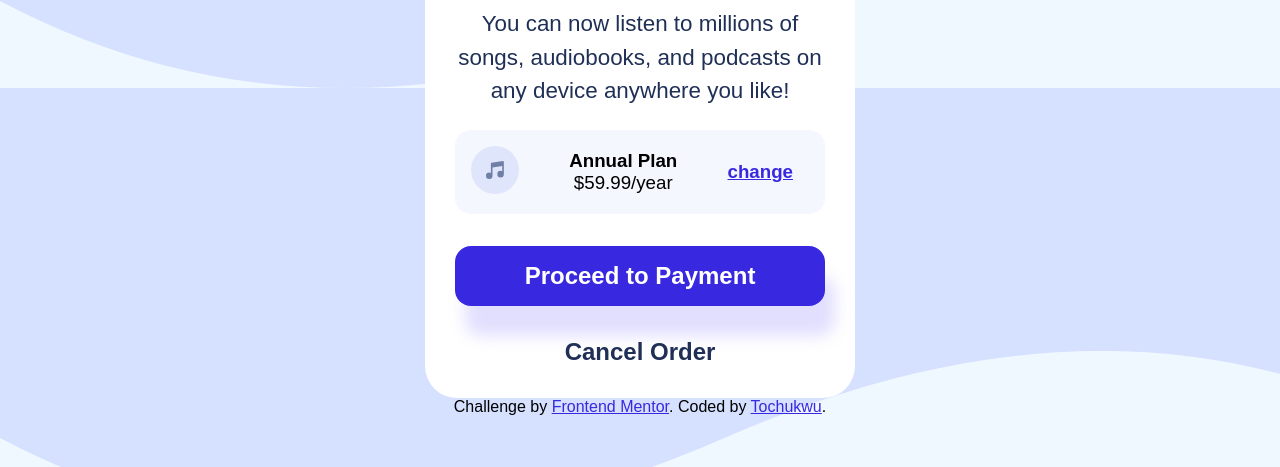
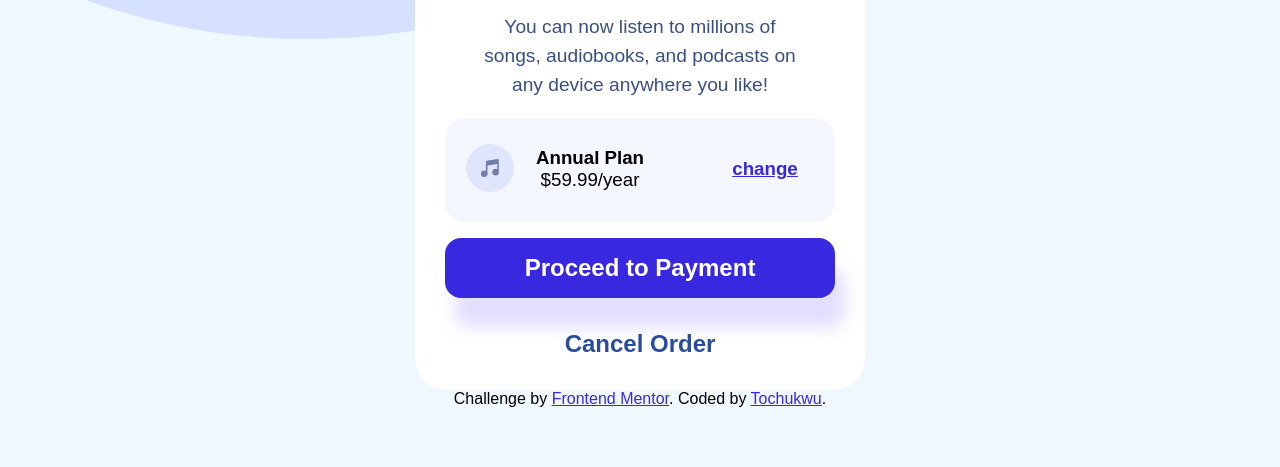
Before and after one commit to kelvtm/order-summary-component-main, a plain HTML site: page index.html in a window 1280 px wide. Shown: the part 349-816 px from the top of the page. Drawn offline with Linux system fonts and the light colour scheme.

Commit message:
added no reapeat to backgroung repeat added 100% to background color used dispaly grid in class annual

```diff
--- a/index.html
+++ b/index.html
@@ -25,7 +25,8 @@
       <div class="order">
         <h1>Order Summary</h1>
         <p class="you">
-          You can now listen to millions of songs, audiobooks, and podcasts on
+          You can now listen to millions of <br />
+          songs, audiobooks, and podcasts on <br />
           any device anywhere you like!
         </p>
         <div class="annual">
@@ -33,9 +34,12 @@
             <img src="images/icon-music.svg" alt="" />
           </p>
           <div class="change">
-            <h3>Annual Plan <span class="price">$59.99/year </span></h3>
+            <h3>
+              Annual Plan <br />
+              <span class="price">$59.99/year </span>
+            </h3>
           </div>
-          <h3><a href="">change</a></h3>
+          <h3 class="ch"><a href="">change</a></h3>
         </div>
         <button class="top">Proceed to Payment</button>
         <button class="bottom">Cancel Order</button>
--- a/stlyle.css
+++ b/stlyle.css
@@ -17,23 +17,23 @@ body {
 
 .dance {
     border-radius: 2rem 2rem 0 0;
-    width: 100%;
 }
 main {
     min-height: 100vh;
     background-color: rgb(255, 255, 255);
-    max-width: 430px;
+    max-width: 450px;
     min-height: 100%;
     border-radius: 2rem;
 }
 h1 {
     color: hsl(223, 47%, 23%);
     font-weight: 800;
+    font-size: 1.7rem;
 }
 .you {
     line-height: 150%;
-    font-size: 1.4rem;
-    color: hsl(223, 47%, 23%);
+    font-size: 1.2rem;
+    color: hsl(223, 39%, 37%);
 }
 .price {
     font-weight: 400;
@@ -46,13 +46,16 @@ h1 {
 }
 .annual {
     background-color: hsl(225, 100%, 98%);
-    display: flex;
-    padding-left: 1rem;
-    padding-right: 2rem;
-    justify-items: center;
-    align-items: center;
-    border-radius: 1rem;
-    margin-bottom: 1rem;
+    padding: 10px;
+    display: grid;
+    grid-template-columns: 50px 150px 200px;
+    justify-content: space-between;
+    border-radius: 20px;
+    align-content: center;
+    padding-left: 20px;
+}
+.ch {
+    margin-top: 30px;
 }
 body {
     background-color: aliceblue;
@@ -79,7 +82,7 @@ a {
     width: 100%;
     border: none;
     background-color: transparent;
-    color: hsl(223, 47%, 23%);
+    color: hsl(223, 57%, 39%);
     font-size: 1.5rem;
     font-weight: 700;
 }
@@ -90,6 +93,8 @@ button:hover {
 @media only screen and (min-width: 600px) {
     body {
         background-image: url(/images/pattern-background-desktop.svg);
+        background-repeat: no-repeat;
+        background-size: 100%;
     }
 
 }
```
